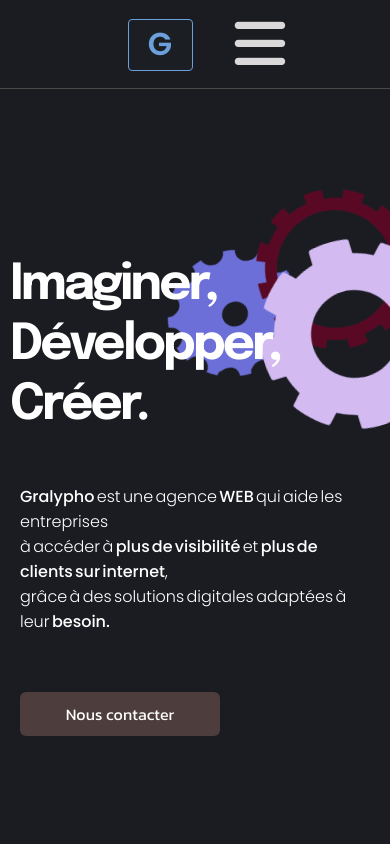
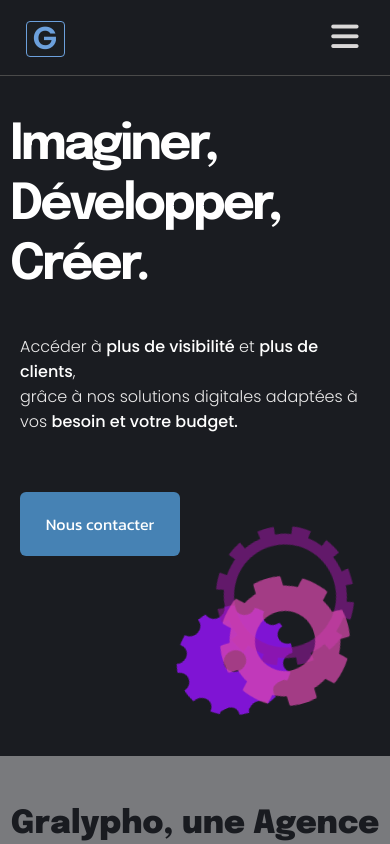
Before and after one commit to Github1234fab/gralyphoProject, a SvelteKit app: page / in a window 390 px wide. Shown: the top 844 px of the page. Built offline with nearby package versions, Linux system fonts and the light colour scheme.

Commit message:
responsive adapted to mobile

```diff
--- a/src/Components/EngrenageA.svelte
+++ b/src/Components/EngrenageA.svelte
@@ -151,12 +151,21 @@
       height: 220px;
     }
   }
+  @media only screen and (min-width: 576px) and (max-width: 768px) {
+    .A {
+      top: 204px;
+      left: 0px;
+      width: 220px;
+      height: 220px;
+    }
+  }
     @media only screen and (min-width: 300px) and (max-width: 576px) {
        .A {
-      top: 150px;
-      left: -70px;
-      width: 150px;
-      height: 150px;
+      top: 170px;
+      left: -20px;
+      width: 130px;
+      height: 130px;
+
     }
   }
 </style>
--- a/src/Components/EngrenageB.svelte
+++ b/src/Components/EngrenageB.svelte
@@ -132,12 +132,23 @@
       height: 250px;
     }
   }
+    @media only screen and (min-width: 576px) and (max-width: 768px) {
+          .B {
+      top: 84px;
+      left: 44px;
+      width: 250px;
+      height: 250px;
+             opacity: 0.7;
+    }
+  }
+
    @media only screen and (min-width: 300px) and (max-width: 576px) {
        .B {
       top: 100px;
       left: 25px;
-      width: 160px;
-      height: 160px;
+      width: 140px;
+      height: 140px;
+      opacity: 0.6;
     }
   }
 </style>
--- a/src/Components/EngrenageC.svelte
+++ b/src/Components/EngrenageC.svelte
@@ -106,12 +106,24 @@
       height: 290px;
     }
   }
+      @media only screen and (min-width: 576px) and (max-width: 768px) {
+    .C {
+      top: 190px;
+      left: 94px;
+      width: 230px;
+      height: 230px;
+             opacity: 0.7;
+    }
+
+      }
+
   @media only screen and (min-width: 300px) and (max-width: 576px) {
     .C {
       top: 150px;
       left: 30px;
-      width: 190px;
-      height: 190px;
+      width: 130px;
+      height: 130px;
+            opacity: 0.7;
     }
   }
 </style>
--- a/src/Components/Engrenages.svelte
+++ b/src/Components/Engrenages.svelte
@@ -11,7 +11,7 @@
     return color;
   }
 
-  let transition = "2.4s ease-in-out";
+  let transition = "2s ease-in-out";
   let colorA = randomColor();
   let colorB = randomColor();
   let colorC = randomColor();
@@ -23,7 +23,7 @@
   }
 
   onMount(() => {
-    setInterval(changeColor, 2400);
+    setInterval(changeColor, 1800);
   });
 </script>
 
--- a/src/Components/Gralypho.svelte
+++ b/src/Components/Gralypho.svelte
@@ -12,13 +12,14 @@
     justify-content: center;
     align-items: center;
     border-radius: 5px;
+    margin-left: -30px;
   }
   .rect:hover{
         animation: bounce 0.4s ease-in-out;
   }
   .rec-left {
-    width: 50%;
-    height: 52px;
+    width: 30%;
+    height: 90%;
     color: #6CA0DC;
     font-size: 1.8em;
     display: flex;
--- a/src/sections/HSection.svelte
+++ b/src/sections/HSection.svelte
@@ -7,19 +7,25 @@
 <Header />
 <section class="H-section">
   <div class="wrapper-text">
-    <h1><span>Imaginer, <br /> Développer,<br /> Créer.</span></h1>
-    <h2>
+    <h1>Imaginer, <br /> Développer,<br /> Créer.</h1>
+    <!-- <h2>
       <span>Gralypho</span> est une agence <span>WEB </span>qui aide les entreprises <br /> à accéder à
       <span>plus de visibilité</span>
       et <span>plus de clients sur internet</span>, <br /> grâce à des solutions digitales adaptées à leur
       <span>besoin.</span>
+    </h2> -->
+    <h2>
+      Accéder à
+        <span> plus de visibilité</span>
+        et <span>plus de clients</span>, <br /> grâce à nos solutions digitales adaptées à vos
+        <span>besoin et votre budget.</span>
+
     </h2>
     <a class="contact" href="/#footer">Nous contacter</a>
   </div>
 
   <div class="wrapper-visuel">
     <Engrenage />
-
   </div>
 </section>
 
@@ -28,7 +34,7 @@
     display: grid;
     grid-template-columns: repeat(12, 1fr);
     grid-template-rows: auto;
-    height: 100dvh;
+    height: 900px;
     font-size: 16px;
     opacity: 1;
   }
@@ -38,9 +44,8 @@
     display: flex;
     flex-direction: column;
     border-radius: 20px;
-    margin-top: 40px;
     margin-left: 100px;
-      place-content: center;
+
   }
   .H-section h1 {
     text-align: left;
@@ -51,16 +56,16 @@
     text-transform: capitalize;
     letter-spacing: -8px;
     line-height: 135px;
+    margin-top: 70px;
   }
 
   .H-section h2 {
     font-family: poppins;
     font-weight: 300;
     font-size: var(--m);
-    color: white;
+    color:  rgb(235, 234, 234);
     text-align: left;
-    line-height: 40px;
-    word-spacing: -2px;
+    line-height: 30px;
     margin-top: 20px;
     margin-left: 10px;
   }
@@ -70,16 +75,16 @@
   }
   .contact {
     text-decoration: none;
-    color: var(--colorC);
-    background-color: var(--ca);
+    color: white;
+    background-color: #4682b4;
     font-family: kanit;
     font-weight: 400;
     margin-top: 30px;
     margin-left: 0px;
-    width: 200px;
-    padding: 25px;
+    width: 160px;
     border-radius: 6px;
     text-align: center;
+    padding: 20px;
   }
   .contact:hover {
     animation: bounce 0.4s ease-in-out;
@@ -114,6 +119,9 @@
   }
 
   @media only screen and (min-width: 1400px) and (max-width: 1900px) {
+    .H-section{
+      height: 900px;
+    }
     .wrapper-text {
       margin-top: 100px;
       z-index: 2;
@@ -135,13 +143,11 @@
       gap: 0px;
       margin-top: 80px;
       z-index: 0;
-
-
     }
     .contact {
       margin-top: 50px;
       margin-left: 10px;
-      padding: 10px;
+
       font-size: 1em;
     }
   }
@@ -174,7 +180,7 @@
     .contact {
       margin-top: 50px;
       margin-left: 10px;
-      padding: 10px;
+
       font-size: 1em;
     }
   }
@@ -207,19 +213,16 @@
     .contact {
       margin-top: 50px;
       margin-left: 10px;
-      padding: 10px;
       font-size: 1em;
     }
   }
   @media only screen and (min-width: 576px) and (max-width: 768px) {
     .wrapper-text {
-      margin-top: 10px;
+      margin-top: -50px;
       margin-bottom: 40px;
       z-index: 2;
       margin-left: 0px;
       grid-column: 1/13;
-      /* background-color: rgba(4, 8, 33, 0.182);
-      backdrop-filter: blur(8px); */
       padding: 20px;
       border-radius: 0px;
     }
@@ -233,31 +236,31 @@
     }
     .wrapper-visuel {
       grid-column: 1/13;
-      grid-row: 1/3;
+      grid-row: 2/3;
       display: flex;
       justify-content: center;
       align-items: center;
       gap: 0px;
-      margin-top: 60px;
-      margin-left: 340px;
+      margin-top: -360px;
+      margin-left: 240px;
       z-index: 0;
     }
     .contact {
       margin-top: 50px;
       margin-left: 10px;
-      padding: 10px;
       font-size: 1em;
     }
   }
   @media only screen and (min-width: 300px) and (max-width: 576px) {
+    .H-section{
+      height: 680px;
+    }
     .wrapper-text {
-      margin-top: 10px;
+      margin-top: -50px;
       margin-bottom: 40px;
       z-index: 2;
       margin-left: -10px;
       grid-column: 1/13;
-      /* background-color: rgba(4, 8, 33, 0.182);
-      backdrop-filter: blur(8px); */
       padding: 20px;
       border-radius: 0px;
     }
@@ -267,25 +270,25 @@
       letter-spacing: -3px;
     }
     .H-section h2 {
-      margin-top: 40px;
+      margin-top: 30px;
       line-height: 25px;
       font-size: 1em;
     }
     .wrapper-visuel {
       grid-column: 5/13;
-      grid-row: 1/3;
+      grid-row: 1;
       display: flex;
       justify-content: center;
       align-items: center;
       gap: 0px;
-      margin-top: 0px;
-      margin-left: 100px;
+      margin-top: 350px;
+      margin-left: 60px;
       z-index: 0;
     }
     .contact {
       margin-top: 50px;
       margin-left: 10px;
-      padding: 10px;
+
       font-size: 1em;
     }
   }
--- a/src/sections/Header.svelte
+++ b/src/sections/Header.svelte
@@ -55,7 +55,7 @@
   flex-direction: row;
   width: 100%;
   align-items: center;
-  justify-content: center;
+  justify-content: space-between;
 }
   .logo {
     grid-column: 5;
@@ -108,7 +108,7 @@
     animation: bounce 0.4s ease-in-out;
   }
   .burger {
-    font-size: 3.6em;
+    font-size: var(--l);
     border: none;
     color: rgb(218, 216, 216);
 
@@ -139,6 +139,7 @@
       flex-direction: column;
       justify-content: center;
       align-items: center;
+      /* text-align: left;  */
        gap: 10px;
     }
     .navigation {
```
